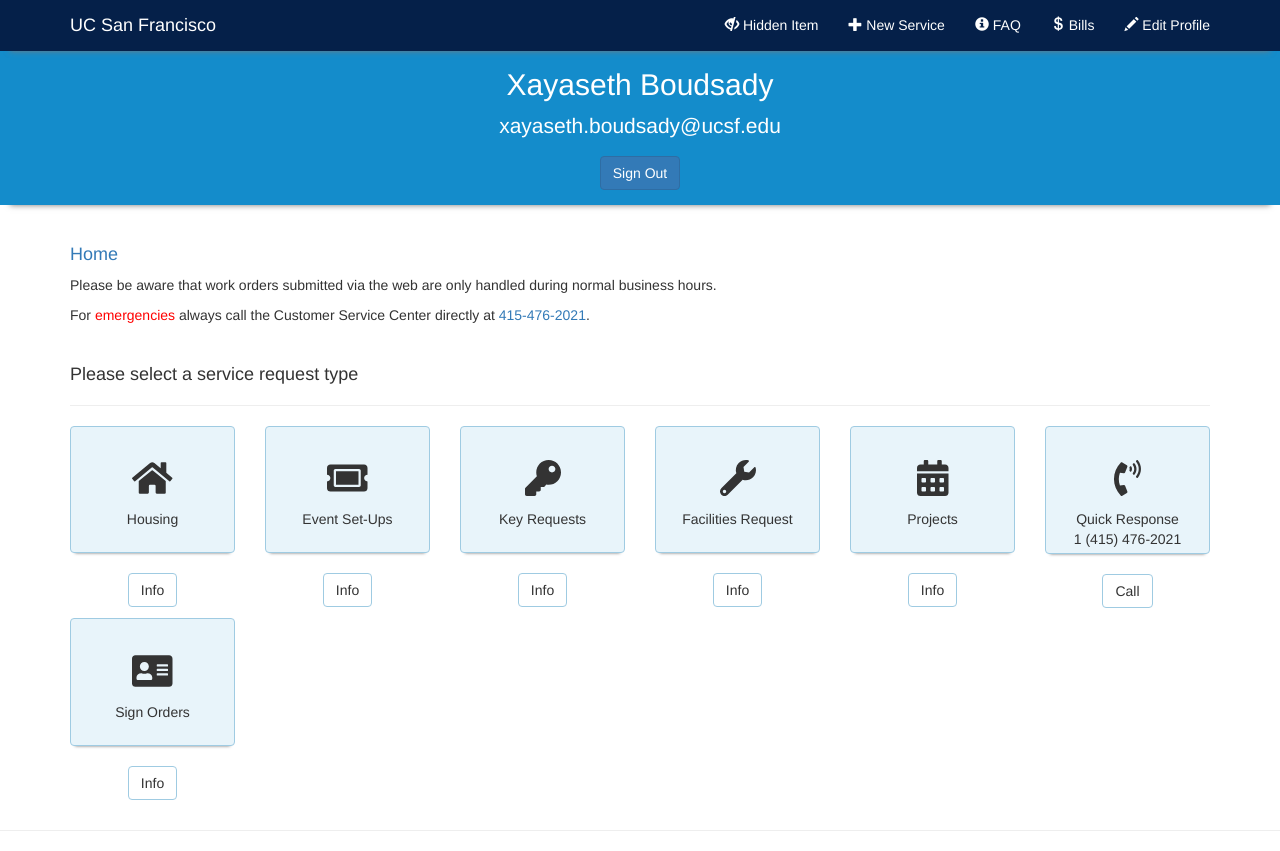
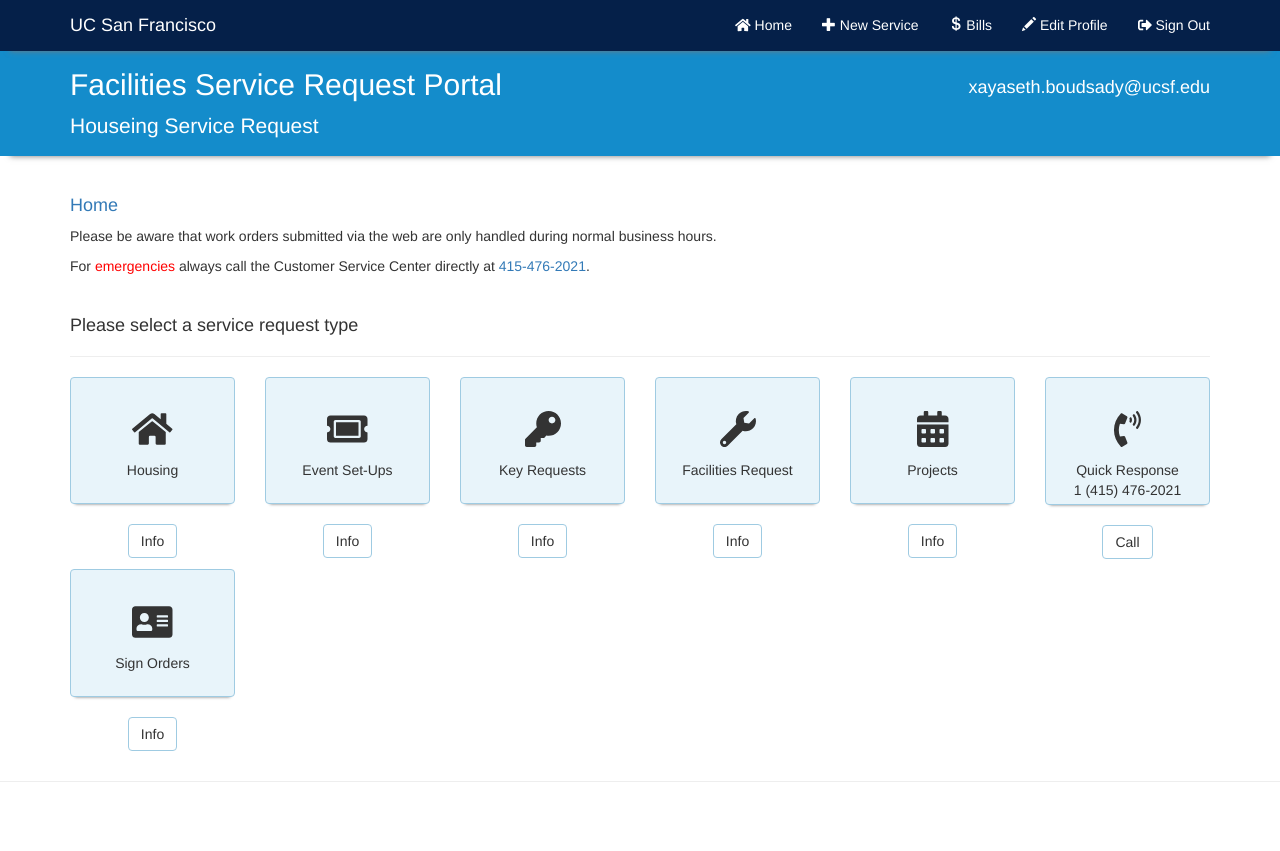
Before and after one commit to xboudsady/ucsf-service-portal, a plain HTML site: page new-sr.html in a window 1280 px wide. After the commit the page ends 802 px from the top, so only its background shows below. Drawn offline with nearby package versions, Linux system fonts and the light colour scheme.

Commit message:
Updated Nav Bar

```diff
--- a/css/custom.css
+++ b/css/custom.css
@@ -69,13 +69,26 @@
 .jumbotron h2 {
   color: white;
   font-weight: 200;
-  text-align: center;
+  text-align: left;
+}
+
+.jumbotron h3 {
+  color: white;
+  font-weight: 200;
+  text-align: right;
+}
+
+.jumbotron h4 {
+  color: white;
+  font-weight: 200;
+  text-align: right;
+  margin-top: 30px;
 }
 
 .jumbotron p {
   color: white;
   font-weight: 200;
-  text-align: center;
+  text-align: left;
 }
 
 .jumbotron btn {
--- a/new-sr.html
+++ b/new-sr.html
@@ -33,20 +33,28 @@
       </div>
       <div class="collapse navbar-collapse" id="bs-nav-demo">
         <ul class="nav navbar-nav navbar-right">
+          <!-- <li>
+            <a href=""><span class="glyphicon glyphicon-eye-close" aria-hidden="true"></span> Hidden Item</a>
+          </li> -->
           <li>
-            <a href=""><span class="glyphicon glyphicon-eye-close" aria-hidden="true"></span> Hidden Item</a>
+            <a href="main.html">
+              <span class="fas fa-home" aria-hidden="true"></span> Home</a>
           </li>
           <li>
             <a href="new-sr.html"><span class="glyphicon glyphicon-plus" aria-hidden="true"></span> New Service</a>
           </li>
-          <li>
+          <!-- <li>
             <a href="https://www.ucsfhealth.org/"><span class="glyphicon glyphicon-info-sign" aria-hidden="true"></span> FAQ</a>
-          </li>
+          </li> -->
           <li>
             <a href="https://www.ucsfhealth.org/"><span class="glyphicon glyphicon-usd" aria-hidden="true"></span> Bills</a>
           </li>
           <li>
             <a href="edit-profile.html"><span class="glyphicon glyphicon-pencil" aria-hidden="true"></span> Edit Profile</a>
+          </li>
+          <li>
+            <a href="index.html">
+              <span class="fas fa-sign-out-alt" aria-hidden="true"></span> Sign Out</a>
           </li>
         </ul>
       </div>
@@ -57,9 +65,15 @@
   <!-- Jumbotron -->
   <div class="jumbotron">
     <div class="container">
-        <h2>Xayaseth Boudsady</h2>
-        <p>xayaseth.boudsady@ucsf.edu</p>
-        <p class="text-center"><a href="index.html" class="btn btn-primary btn-md" role="button">Sign Out</a></p>
+      <div class="row">
+        <div class="col-sm-6 col-md-6">
+          <h2>Facilities Service Request Portal</h2>
+          <p>Houseing Service Request</p>
+        </div>
+        <div class="col-sm-6 col-md-6">
+          <h4>xayaseth.boudsady@ucsf.edu</h4>
+        </div>
+      </div>
     </div>
   </div>
   <!-- /Jumbotron-->
@@ -1063,7 +1077,7 @@
         </div>
         <div class="modal-footer">
           <button type="button" class="btn btn-default" data-dismiss="modal">Close</button>
-          <a href="new-sr-facilities.html">
+          <a href="new-sign-order.html">
             <button type="button" class="btn btn-primary">Create Request</button>
           </a>
         </div>
```
